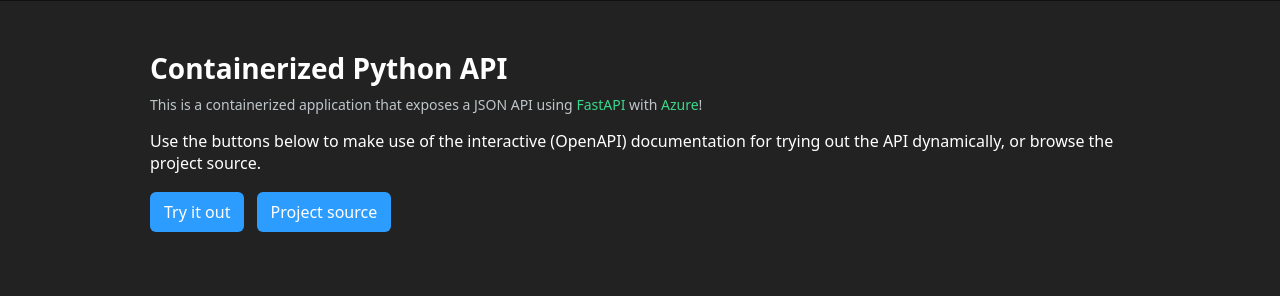
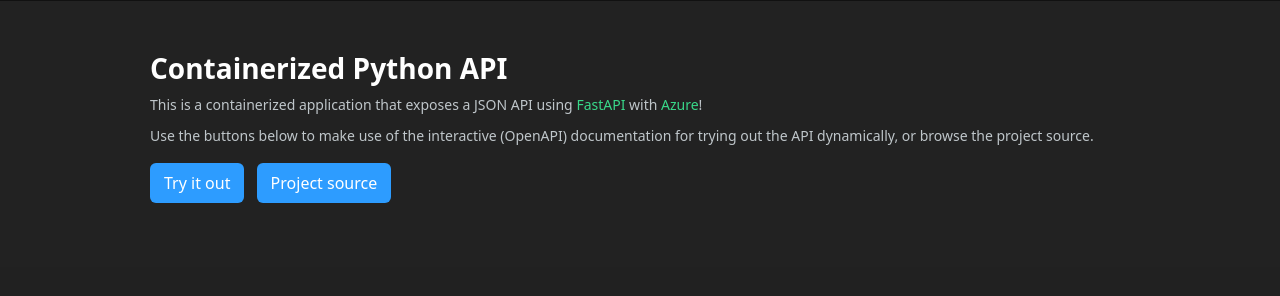
Before and after one commit to TheYoBots/Token-Generator-FastAPI-Example, a FastAPI app: page / in a window 1280 px wide. Shown: the part 551-847 px from the top of the page. After the commit the page ends 754 px from the top, so only its background shows below. Run offline with FastAPI, Linux system fonts and the light colour scheme.

Commit message:
Fix image issues and sync font

```diff
--- a/templates/index.html
+++ b/templates/index.html
@@ -31,7 +31,7 @@
         <h1>Welcome to the webpage, Jaya Narayana!</h1>
         <p class="quote">Here's a quote for you: "The only way to do great work is to love what you do." - Steve Jobs</p>
         <div class="rocket-wrap">
-          <img src="https://raw.githubusercontent.com/TheYoBots/Git-Test-Learn/refs/heads/master/rocket.png" alt="rocket" width="220" height="220" />
+          <img src="https://raw.githubusercontent.com/TheYoBots/Git-Test-Learn/refs/heads/master/rocket.svg" alt="rocket" width="220" height="220" />
         </div>
       </div>
     </div>
@@ -39,7 +39,7 @@
     <main class="content">
       <h2>Containerized Python API</h2>
       <p class="lead">This is a containerized application that exposes a JSON API using <a class="green-link" href="#">FastAPI</a> with <a class="green-link" href="#">Azure</a>!</p>
-      <p>Use the buttons below to make use of the interactive (OpenAPI) documentation for trying out the API dynamically, or browse the project source.</p>
+      <p class="lead">Use the buttons below to make use of the interactive (OpenAPI) documentation for trying out the API dynamically, or browse the project source.</p>
       <div class="actions">
         <a class="btn" href="/docs">Try it out</a>
         <a class="btn" href="https://github.com/TheYoBots/Git-Test-Learn">Project source</a>
```
Also changed, not shown: README.md, rocket.png (deleted), rocket.svg (added).
